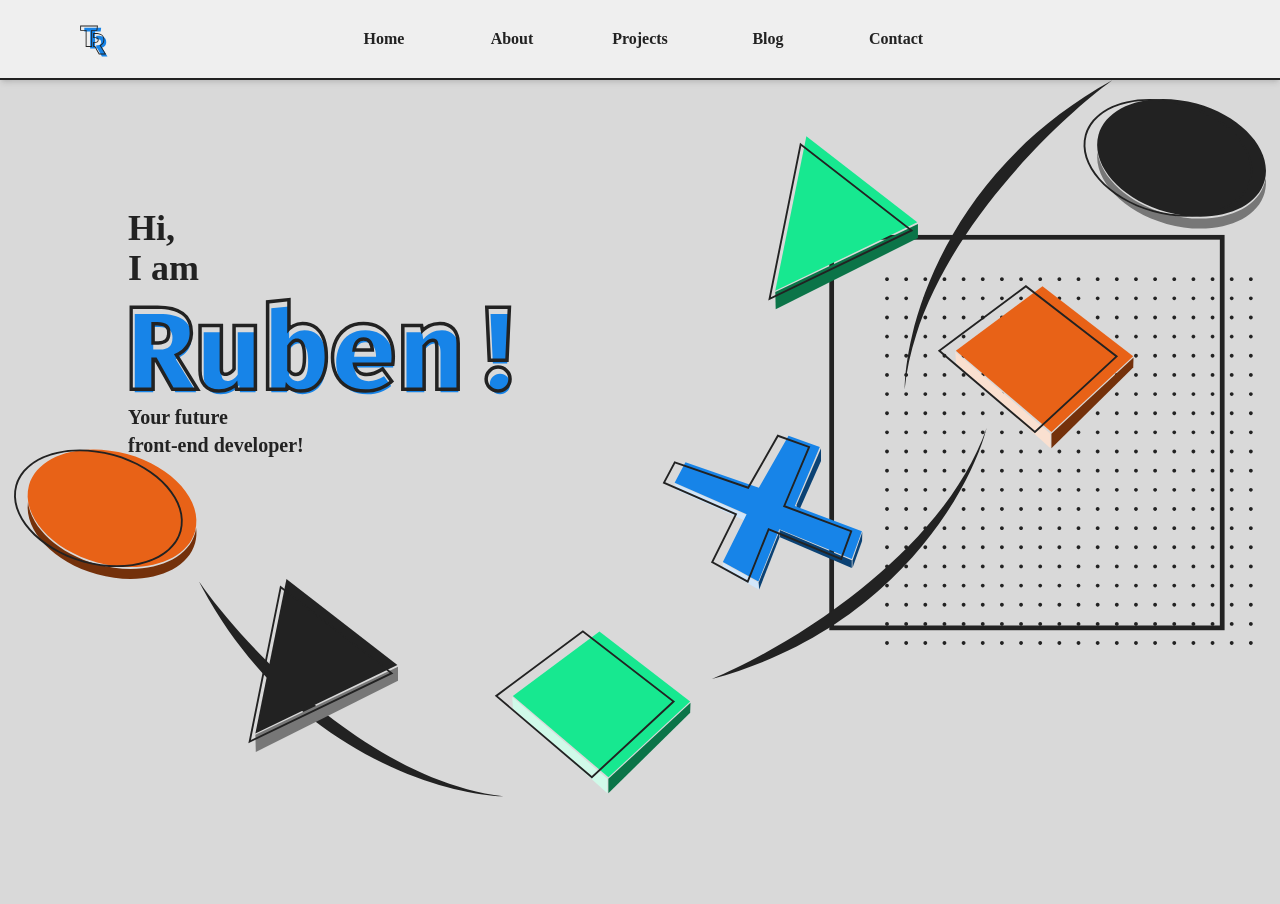
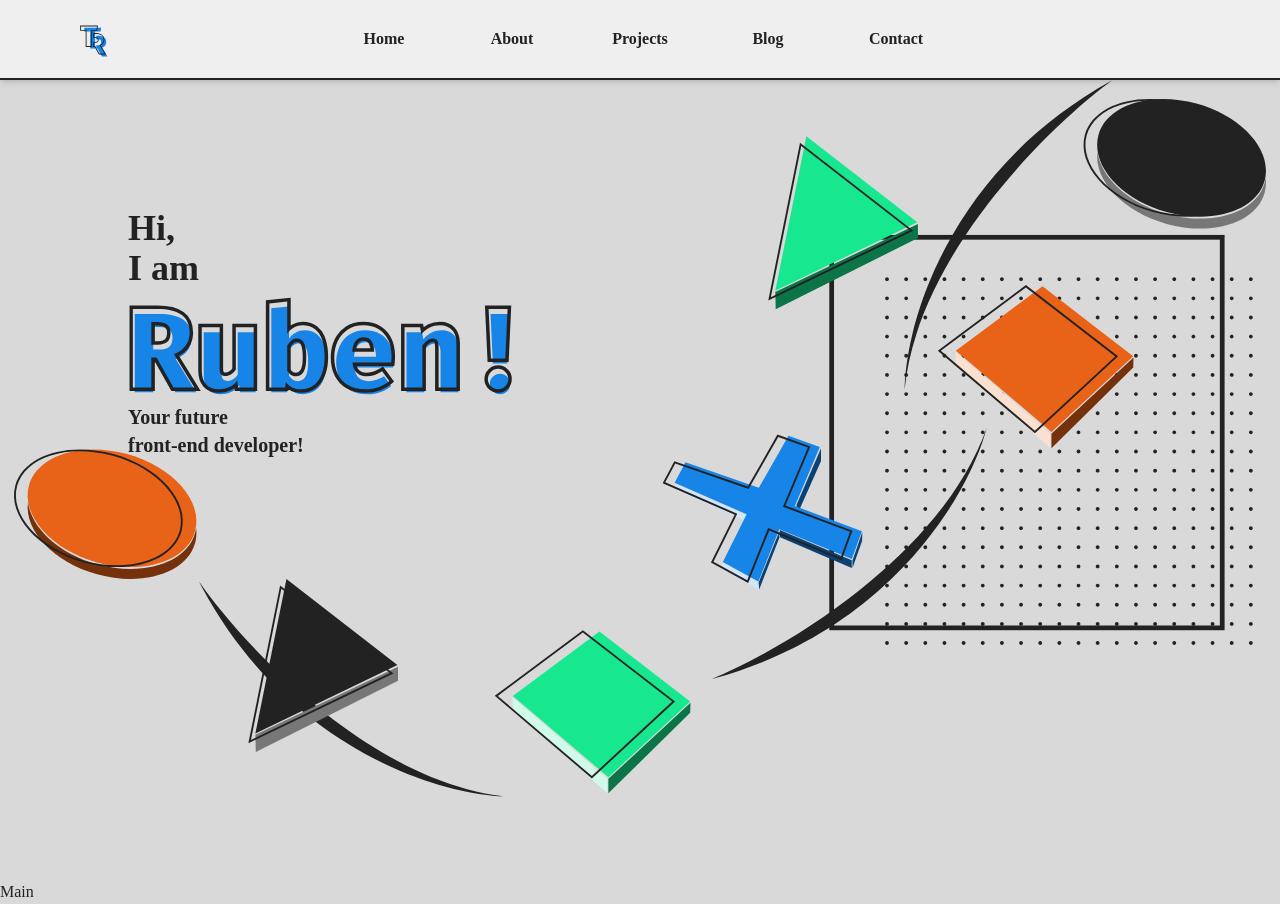
Before and after one commit to F4LC0NN/trcreativ.dev, a React (Create React App) app: page / in a window 1280 px wide. Before the commit the page ends 880 px from the top, so only its background shows below. Built offline with nearby package versions, Linux system fonts and the light colour scheme.

Commit message:
Feat: Main & about components

```diff
--- a/src/components/home/Home.tsx
+++ b/src/components/home/Home.tsx
@@ -1,5 +1,7 @@
 import React from 'react';
+
 import Header from './header/Header';
+import Main from './main/Main';
 
 const $homeStyle = `
   w-screen
@@ -10,6 +12,7 @@ function Home() {
   return (
     <div className={$homeStyle}>
       <Header />
+      <Main />
     </div>
   );
 }
--- /dev/null
+++ b/src/components/home/main/Main.tsx
@@ -0,0 +1,9 @@
+import React from 'react';
+
+function Main() {
+  return (
+    <div>Main</div>
+  );
+}
+
+export default Main;
--- /dev/null
+++ b/src/components/home/main/about/About.tsx
@@ -0,0 +1,9 @@
+import React from 'react';
+
+function About() {
+  return (
+    <div>About</div>
+  );
+}
+
+export default About;
```
